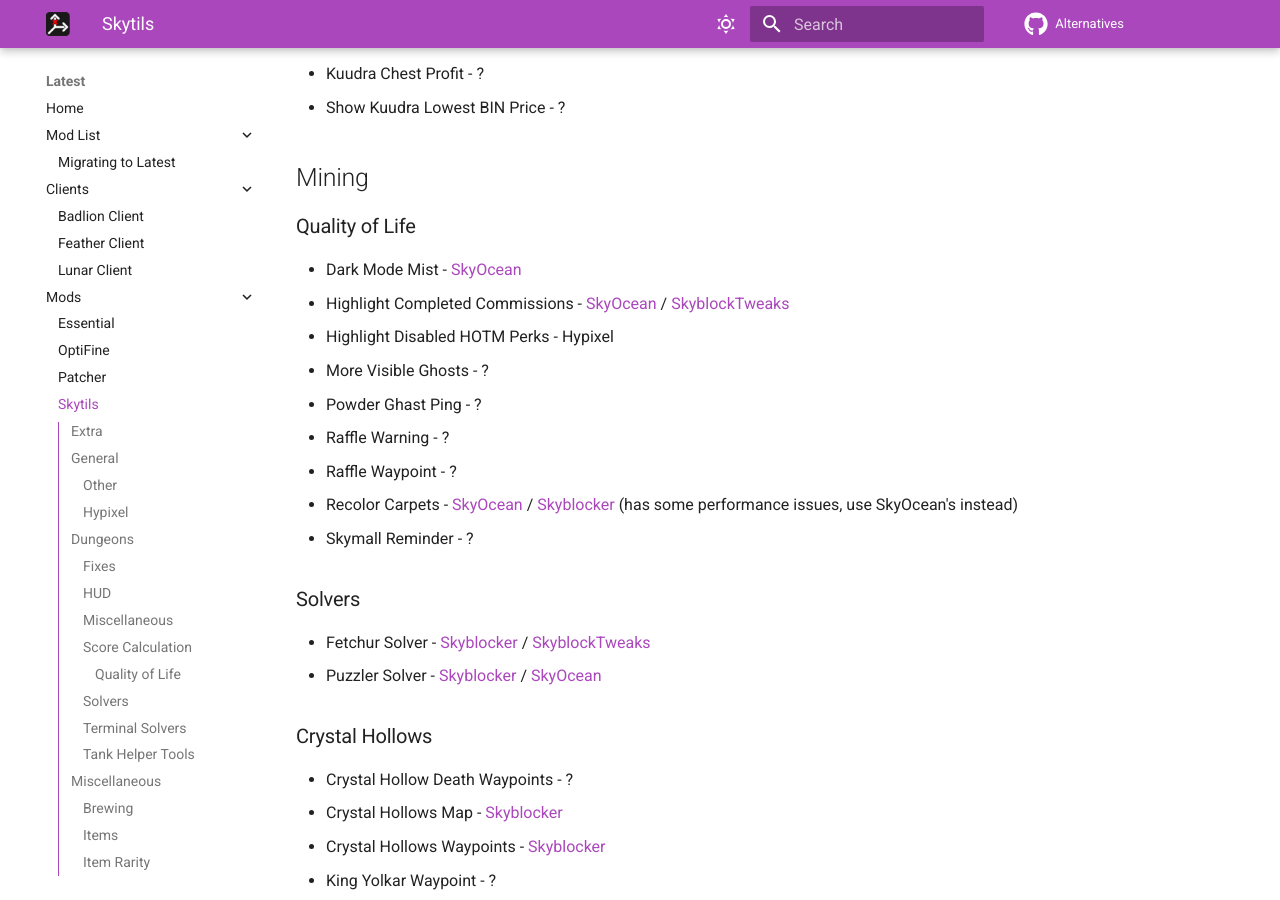
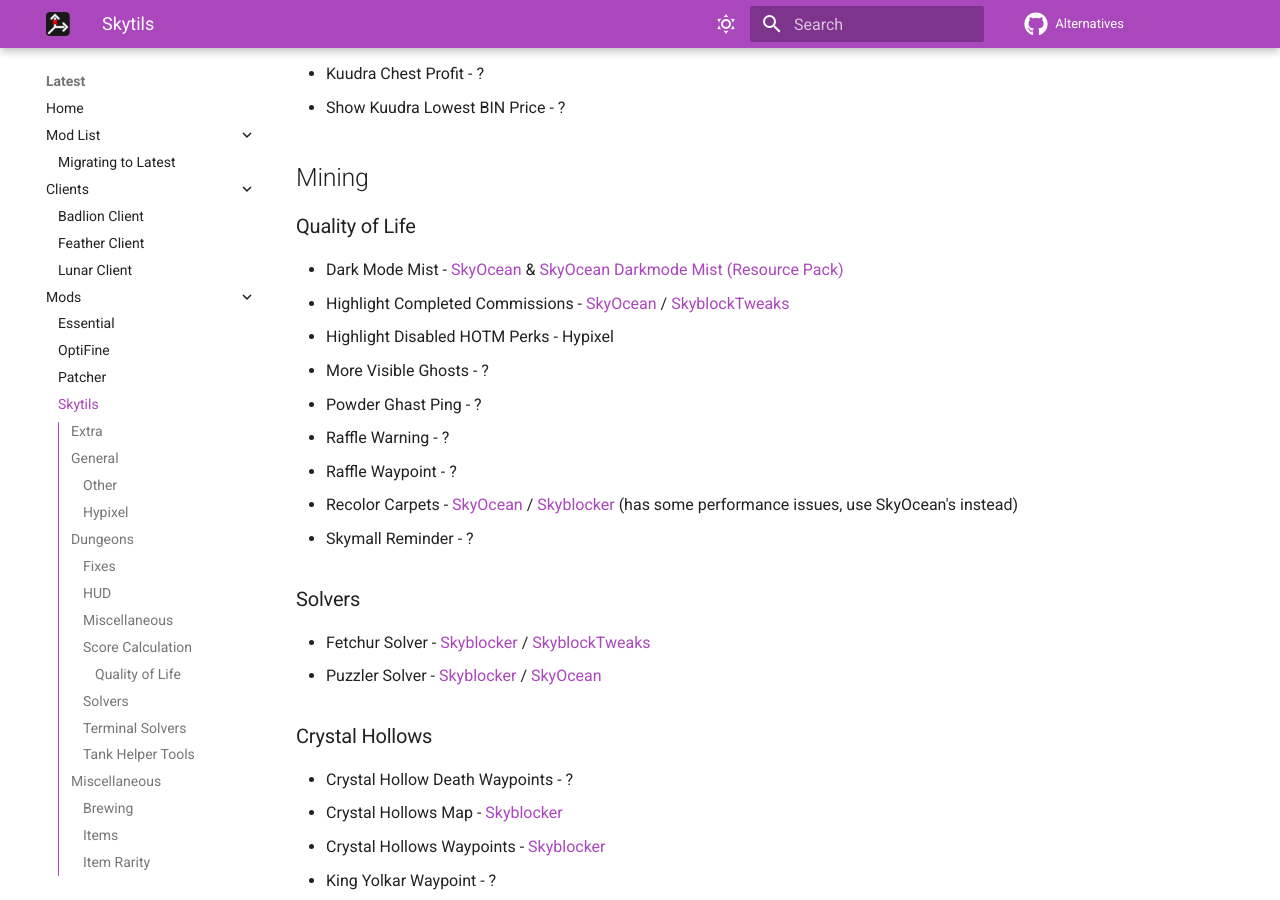
Before and after one commit to MicrocontrollersDev/Alternatives, an MkDocs documentation site: the page built from docs/latest/skytils.md, in a window 1280 px wide and 900 px high, scrolled down 10513 px. Built offline with MkDocs 1.6.1 and Material for MkDocs 9.7.7, drawn with Linux system fonts in a browser that asks for light colours; comment, search, counter and statistics services are not loaded.

Commit message:
add skyocean darkmode mist pack

```diff
--- a/docs/latest/skytils.md
+++ b/docs/latest/skytils.md
@@ -346,7 +346,7 @@
 
 ### Quality of Life
 
-* Dark Mode Mist - [SkyOcean](https://modrinth.com/mod/skyocean)
+* Dark Mode Mist - [SkyOcean](https://modrinth.com/mod/skyocean) & [SkyOcean Darkmode Mist (Resource Pack)](https://modrinth.com/resourcepack/skyocean-darkmode-mist)
 * Highlight Completed Commissions - [SkyOcean](https://modrinth.com/mod/skyocean) / [SkyblockTweaks](https://modrinth.com/mod/sbt)
 * Highlight Disabled HOTM Perks - Hypixel
 * More Visible Ghosts - ?
```
